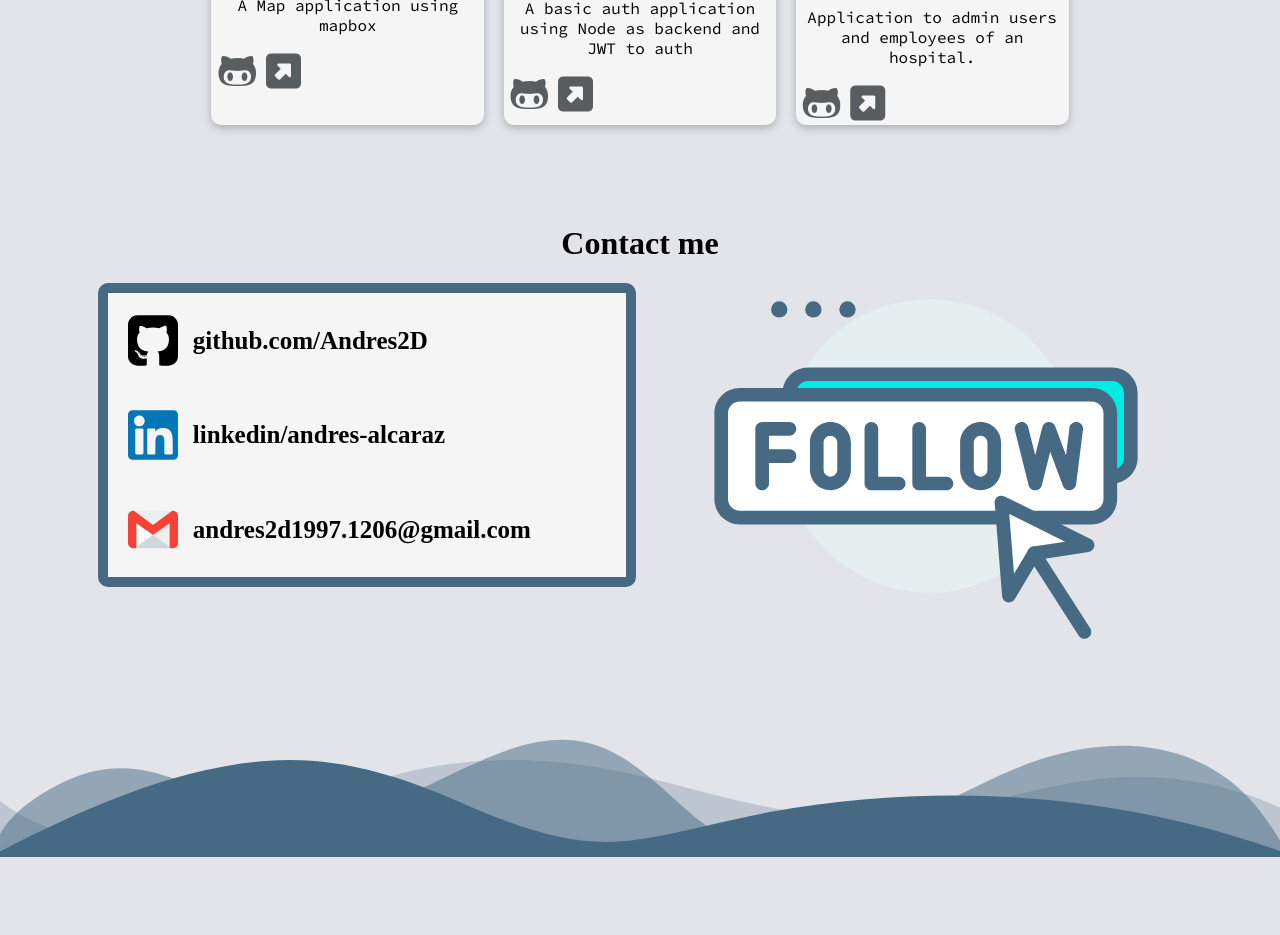
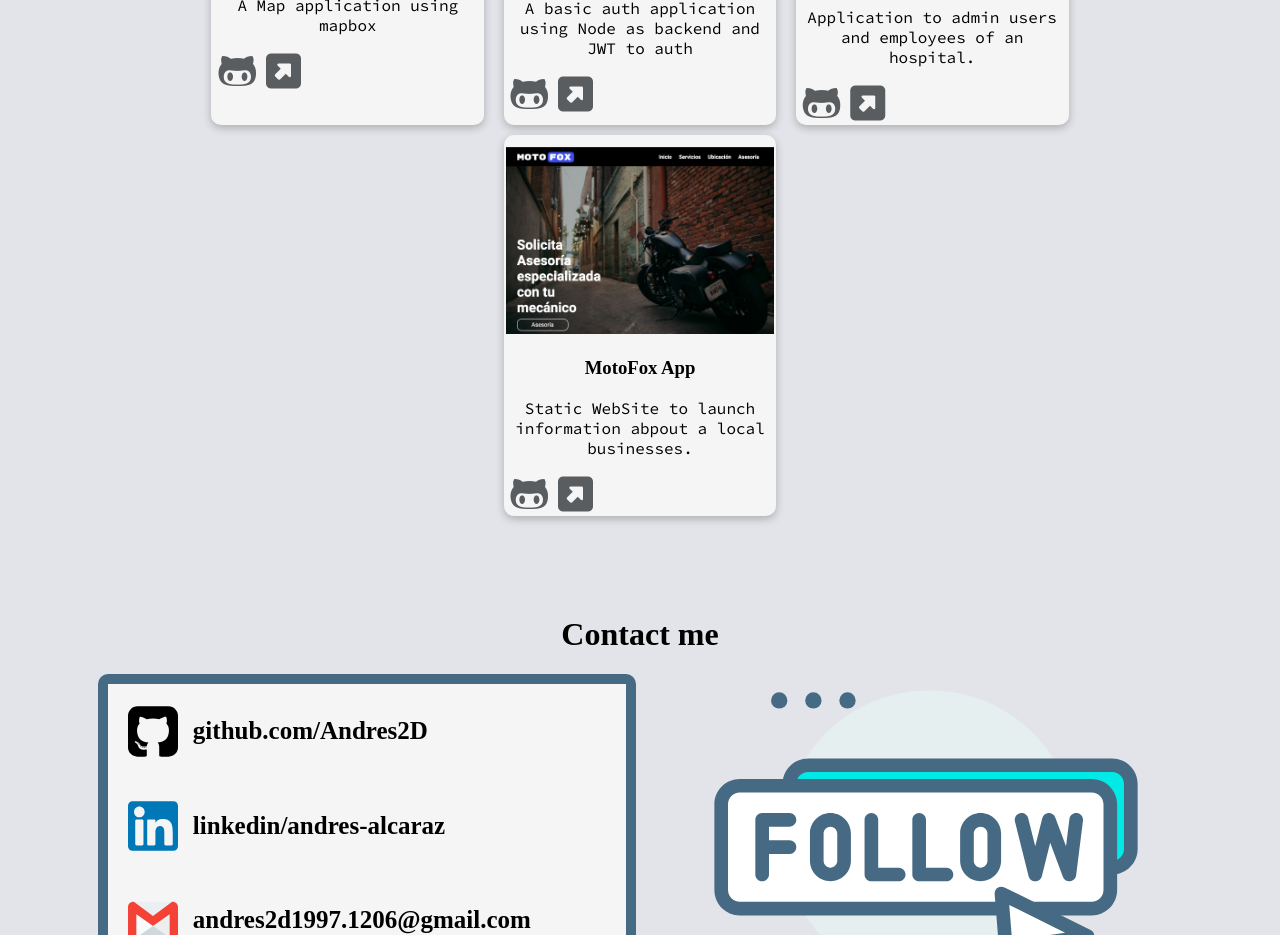
Before and after one commit to Andres2D/resume2d, an Angular app: page / in a window 1280 px wide. Shown: the part 2960-3895 px from the top of the page. Before the commit the page ends 3817 px from the top, so only its background shows below. Built offline with nearby package versions, Linux system fonts and the light colour scheme; a web font is replaced by a local one.

Commit message:
Add new project

```diff
--- a/src/app/resume/components/projects/projects.component.ts
+++ b/src/app/resume/components/projects/projects.component.ts
@@ -55,6 +55,13 @@ export class ProjectsComponent implements OnInit {
       preview: '../../../../assets/images/adminPro.png',
       urlDeploy: 'https://adm1npr0.herokuapp.com/login',
       urlRepository: 'https://github.com/Andres2D/adminPro'
+    },
+    {
+      name: 'MotoFox App',
+      description: 'Static WebSite to launch information abpout a local businesses.',
+      preview: '../../../../assets/images/motofoxappPreview.png',
+      urlDeploy: 'https://motofox-belen.netlify.app/',
+      urlRepository: 'https://github.com/Andres2D/moto-fox-webapp'
     }
   ];
 
```
Also changed, not shown: src/assets/images/motofoxappPreview.png (added).
